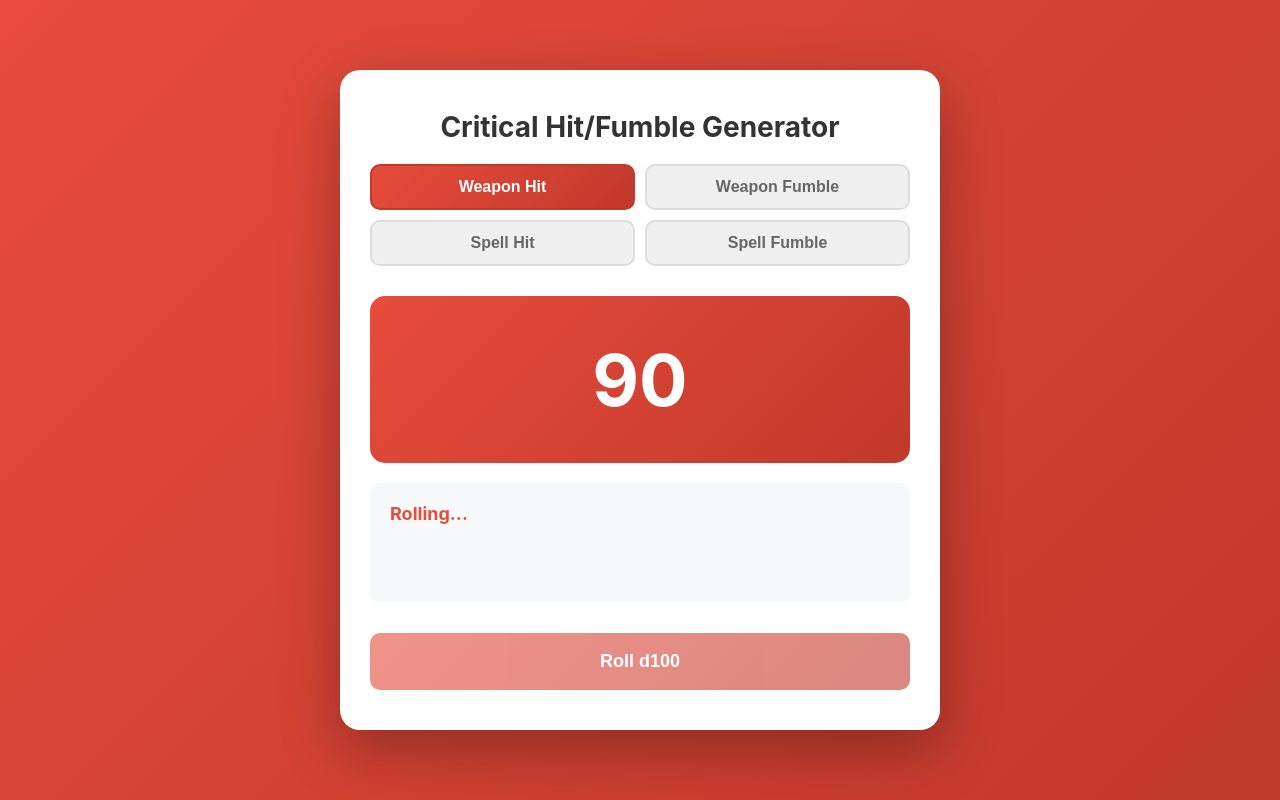
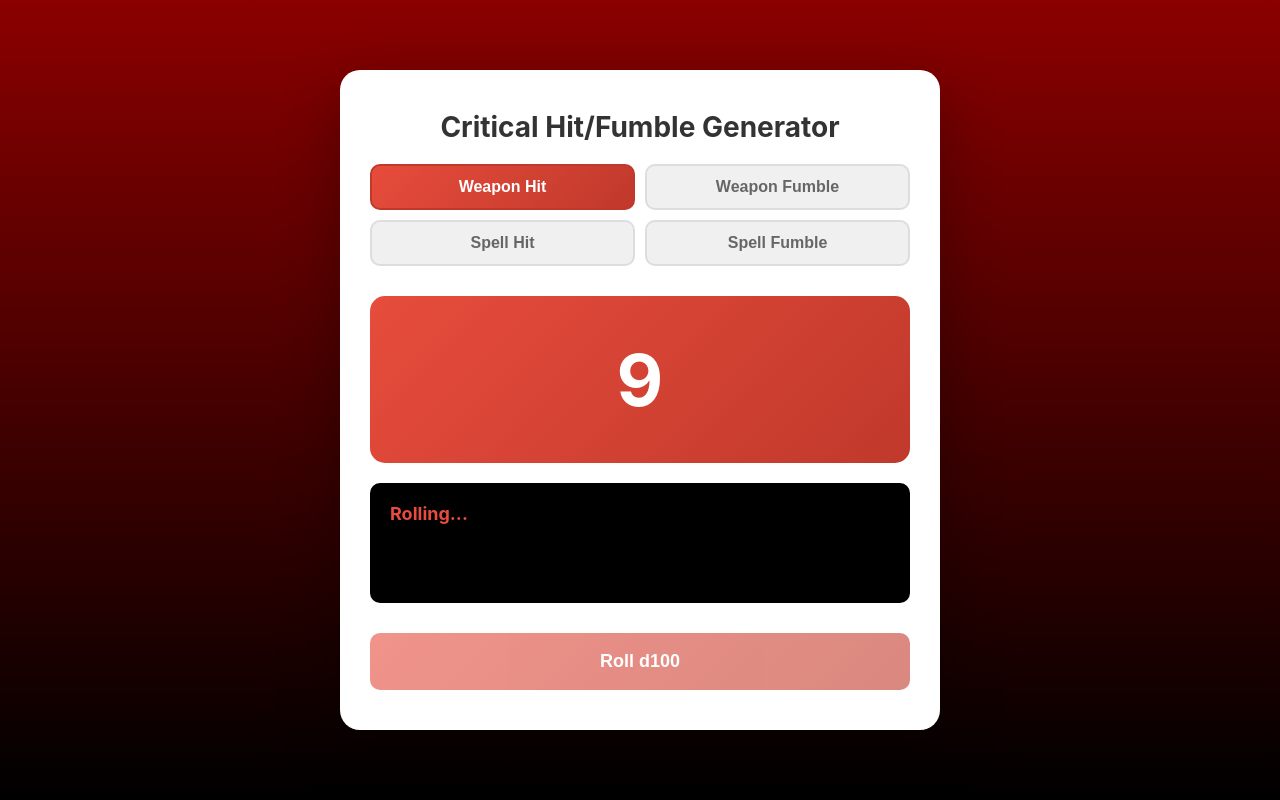
Before and after one commit to RollieFatBoy/randomcrit, a plain HTML site: page index.html in a window 1280 px wide. Both pictures are taken after a click on the button "Roll d100". Drawn offline with Linux system fonts and the light colour scheme.

Commit message:
Update index.html

```diff
--- a/index.html
+++ b/index.html
@@ -13,7 +13,7 @@
 
         body {
             font-family: -apple-system, BlinkMacSystemFont, 'Segoe UI', Roboto, Oxygen, Ubuntu, Cantarell, sans-serif;
-            background: linear-gradient(135deg, #e74c3c 0%, #c0392b 100%);
+            background: linear-gradient(to bottom, #8B0000 0%, #000000 100%);
             min-height: 100vh;
             display: flex;
             justify-content: center;
@@ -78,7 +78,7 @@
         }
 
         .result-display {
-            background: #f8f9fa;
+            background: #000000;
             padding: 20px;
             border-radius: 10px;
             margin-bottom: 30px;
@@ -93,14 +93,14 @@
         }
 
         .result-description {
-            color: #555;
+            color: #cccccc;
             margin-bottom: 10px;
             font-size: 16px;
             font-style: italic;
         }
 
         .result-effect {
-            color: #333;
+            color: #ffffff;
             font-size: 16px;
             line-height: 1.5;
         }
@@ -187,14 +187,14 @@
             oscillator.connect(gainNode);
             gainNode.connect(audioContext.destination);
 
-            oscillator.frequency.value = 800;
-            oscillator.type = 'sine';
+            oscillator.frequency.value = 1200;
+            oscillator.type = 'square';
 
-            gainNode.gain.setValueAtTime(0.3, audioContext.currentTime);
-            gainNode.gain.exponentialRampToValueAtTime(0.01, audioContext.currentTime + 0.05);
+            gainNode.gain.setValueAtTime(0.15, audioContext.currentTime);
+            gainNode.gain.exponentialRampToValueAtTime(0.01, audioContext.currentTime + 0.03);
 
             oscillator.start(audioContext.currentTime);
-            oscillator.stop(audioContext.currentTime + 0.05);
+            oscillator.stop(audioContext.currentTime + 0.03);
         }
 
         // Critical Hit and Fumble tables
@@ -217,10 +217,10 @@
                 { min: 85, max: 89, description: "You strike with great force.", effect: "Roll an additional set of damage dice above and beyond your normal critical roll." },
                 { min: 90, max: 94, description: "You strike with extreme force.", effect: "Roll an additional set of damage dice above and beyond your normal critical roll, and the target suffers one unit of exhaustion." },
                 { min: 95, max: 99, description: "You strike with debilitating force.", effect: "Roll an additional set of damage dice above and beyond your normal critical roll. The target suffers a permanent injury (chosen by DM). It can be healed with extended rest of a length determined by the DM, but leaves a scar." },
-                { min: 100, max: 100, description: "You strike with devastating force.", effect: "Roll an additional set of damage dice above and beyond your normal critical roll; the target suffers 1 unit of exhaustion and gets a permanent injury (chosen by DM). The permanent injury can be healed with extended rest." }
+                { min: 100, max: 100, description: "You strike with devastating force.", effect: "Your target gets a permanent injury (chosen by DM)." }
             ],
             weaponFumble: [
-                { min: 1, max: 1, description: "You are embarassed, but nothing remarkable happens.", effect: "You miss your attack." },
+                { min: 1, max: 1, description: "You are embarassed, you literally shit yourself.", effect: "You miss your attack." },
                 { min: 2, max: 5, description: "You lose your combat footing, exposing yourself to your target.", effect: "Your target has advantage on their first attack roll against you next round." },
                 { min: 6, max: 9, description: "You lose your combat footing, exposing yourself to your enemies.", effect: "Your enemies have advantage on their first attack roll against you next round." },
                 { min: 10, max: 14, description: "You lose your combat footing, and have difficulty recovering.", effect: "Your enemies have advantage on their attack rolls against you until the end of your next turn." },
@@ -257,7 +257,7 @@
                 { min: 100, max: 100, description: "Your spell strikes with devastating force.", effect: "Roll an additional set of spell damage dice above and beyond your normal critical roll. The target suffers 1 unit of exhaustion and gets a permanent injury (chosen by DM). The permanent injury can be healed with extended rest." }
             ],
             spellFumble: [
-                { min: 1, max: 1, description: "You are embarassed, but nothing remarkable happens.", effect: "You miss your attack." },
+                { min: 1, max: 1, description: "Dark energy intrudes. You shit yourself.", effect: "You miss your attack." },
                 { min: 2, max: 5, description: "You get wrapped up in your casting and forget to watch your target.", effect: "Your target has advantage on their first attack roll against you next round." },
                 { min: 6, max: 9, description: "You get wrapped up in your casting and forget to watch around you.", effect: "All enemies have advantage on their first attack roll against you next round." },
                 { min: 10, max: 14, description: "You are so wrapped up in your casting that you forget you are fighting a battle.", effect: "All enemies have advantage on their attack rolls against you until the end of your next turn." },
@@ -311,7 +311,7 @@
             // Rolling animation - fast at first, then slowing down
             let counter = 0;
             let currentNum = Math.floor(Math.random() * 100) + 1;
-            const intervals = [30, 40, 50, 70, 100, 150, 200, 300];
+            const intervals = [20, 25, 30, 40, 50, 70, 90, 120, 160, 220, 300, 400];
             let intervalIndex = 0;
 
             function rollNumber() {
@@ -321,14 +321,15 @@
                 playClick();
 
                 // Gradually slow down
-                if (counter < 50) {
+                if (counter < 70) {
                     setTimeout(rollNumber, intervals[Math.min(intervalIndex, intervals.length - 1)]);
-                    if (counter % 6 === 0) intervalIndex++;
+                    if (counter % 5 === 0) intervalIndex++;
                 } else {
                     // Final reveal
                     setTimeout(() => {
                         numberDisplay.style.transform = 'scale(1.2)';
                         numberDisplay.textContent = finalNum;
+                        playClick();
 
                         setTimeout(() => {
                             numberDisplay.style.transform = 'scale(1)';
```
